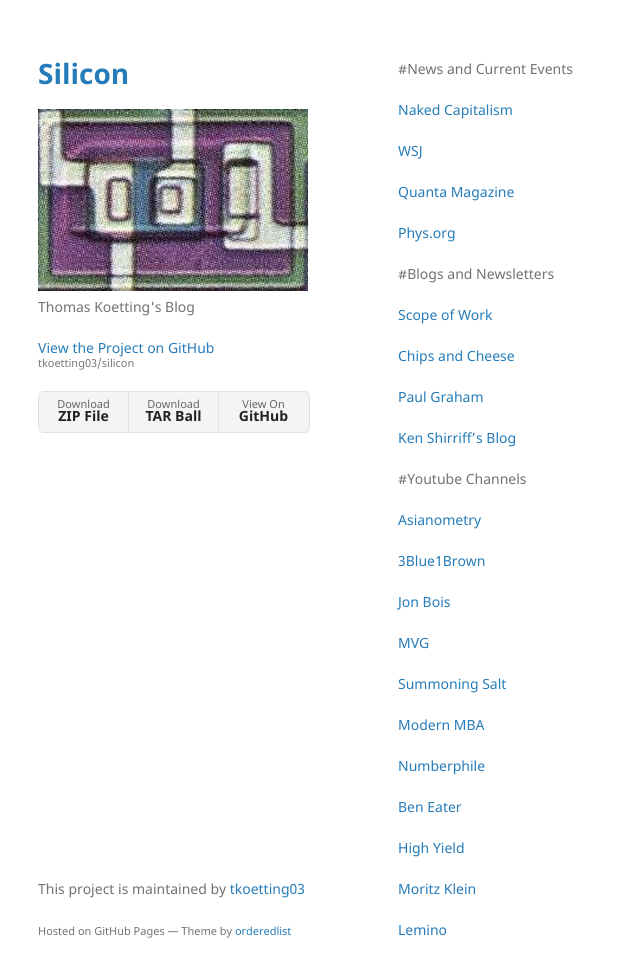
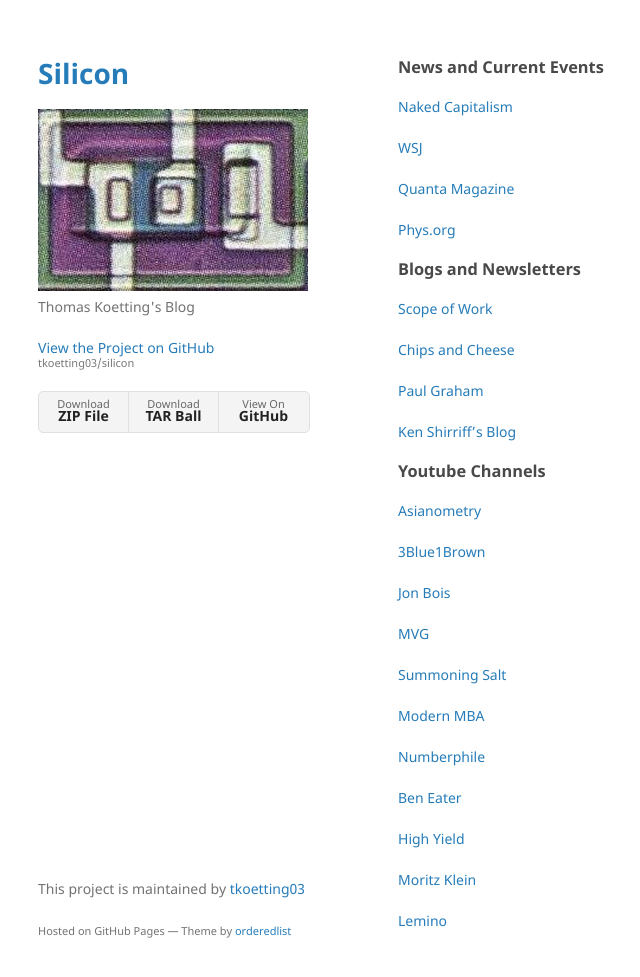
Before and after one commit to tkoetting03/silicon, a Jekyll site: the page built from other.md, in a window 1280 px wide and 1010 px high. Shown: the top 977 px of the window, without its empty margins (172-812 px from the left). Built offline with Jekyll 4.4.1, drawn with Linux system fonts in a browser that asks for light colours; our own code applies the rules of GitHub Pages for plain Markdown files.

```diff
--- a/other.md
+++ b/other.md
@@ -1,4 +1,4 @@
-#News and Current Events
+### News and Current Events
 
 [Naked Capitalism](https://www.nakedcapitalism.com/)
 
@@ -8,7 +8,7 @@
 
 [Phys.org](https://phys.org/)
 
-#Blogs and Newsletters
+### Blogs and Newsletters
 
 [Scope of Work](https://www.scopeofwork.net/)
 
@@ -18,7 +18,7 @@
 
 [Ken Shirriff's Blog](https://www.righto.com/)
 
-#Youtube Channels
+### Youtube Channels
 
 [Asianometry](https://www.youtube.com/@Asianometry)
 
```
